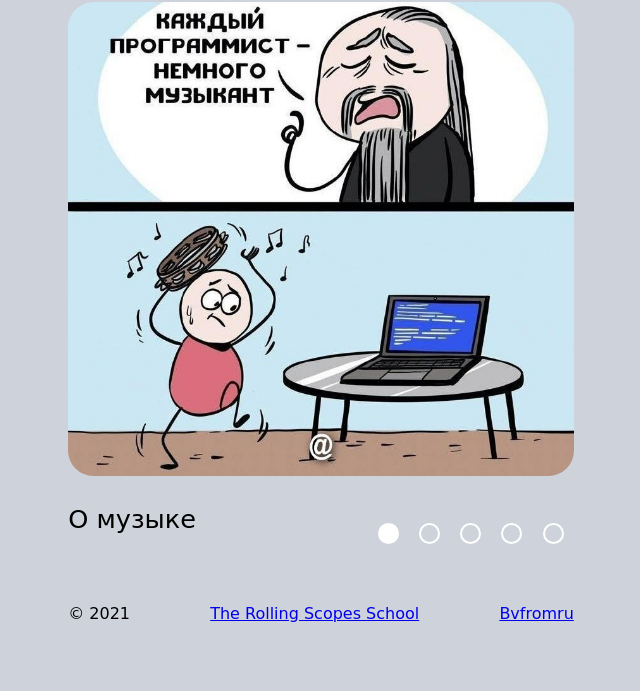
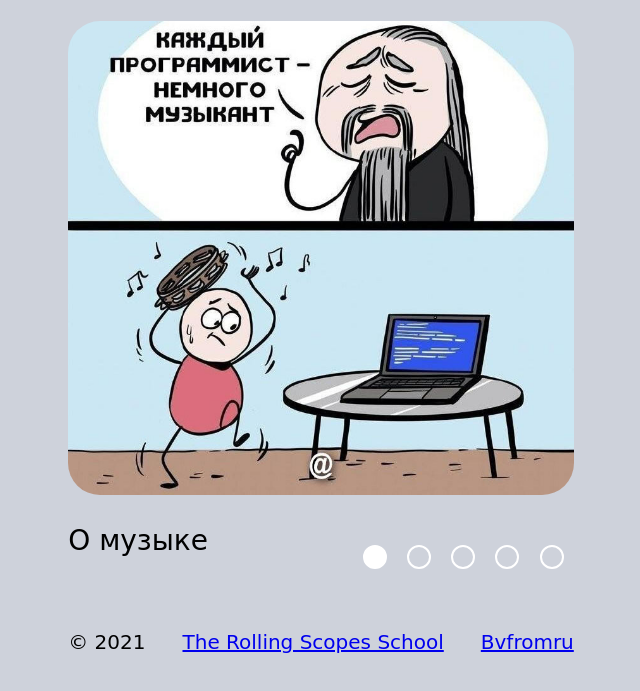
Before and after one commit to bvfromru/cssMemSlider, a plain HTML site: page cssMemSlider/index.html in a window 1280 px wide. Shown: the part 79-770 px from the top of the page, without its empty margins (319-959 px from the left). Drawn offline with Linux system fonts and the light colour scheme.

Commit message:
fix: get rid of all ofther pxs (17 окт 2021 г. 14:03:55)

```diff
--- a/cssMemSlider/style.css
+++ b/cssMemSlider/style.css
@@ -1,3 +1,7 @@
+:root {
+  font-size: 20px;
+}
+
 body {
   background-color: rgb(206, 210, 219);
   font-family: cursive;
@@ -12,6 +16,7 @@ body {
 
 footer {
   margin-top: 5vh;
+  font-size: 1em;
 }
 
 .wrapper {
@@ -84,7 +89,7 @@ h1 {
 
 
 .slider-text {
-  font-size: 1.6em;
+  font-size: 1.4em;
   flex-basis: 100%;
   flex-shrink: 0;
   pointer-events: none;
@@ -106,9 +111,9 @@ h1 {
 .slider-controls label:after {
   display: block;
   content: "";
-  width: 17px;
-  height: 17px;
-  border: 2px solid #fff;
+  width: 1em;
+  height: 1em;
+  border: 0.1em solid #fff;
   border-radius: 50%;
   background-color: transparent;
   transition: background-color 0.2s ease-in-out;
@@ -156,6 +161,7 @@ h1 {
 @media (max-width: 1000px) {
 
 
+
   .slider-container-element {
     flex: 0 1 100%;
   }
```
Also changed, not shown: cssMemSlider/readme.txt (added).
